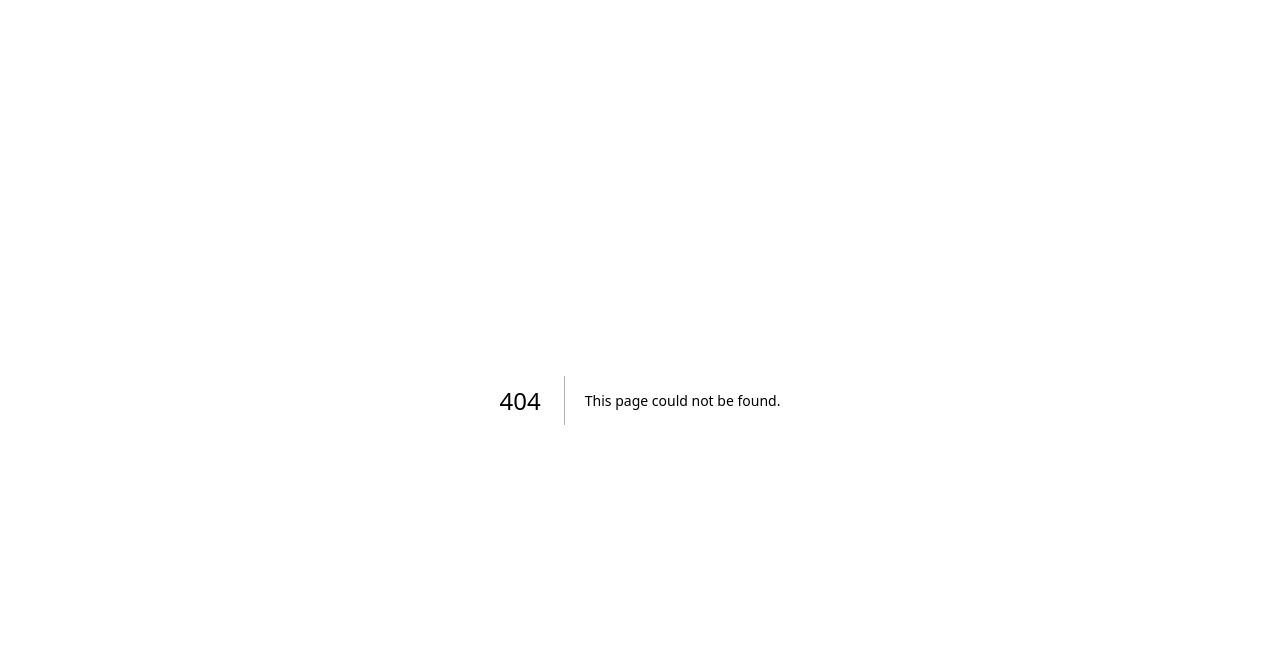
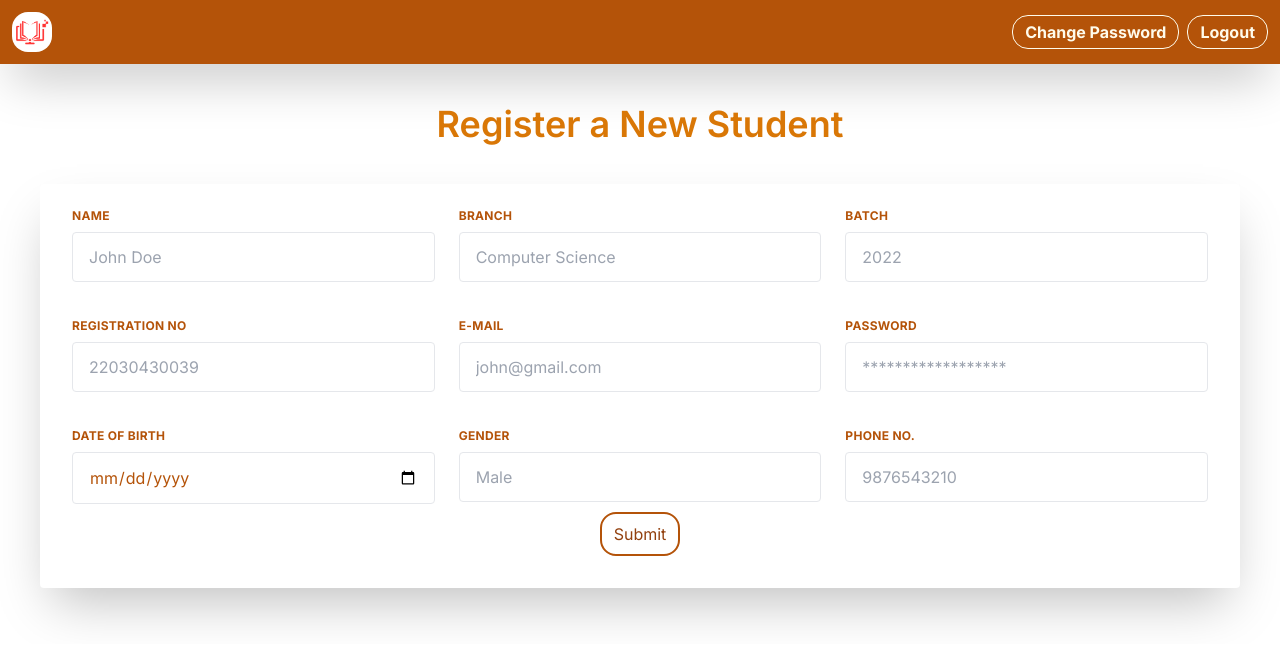
Before and after one commit to Rashika1810/Pustakalay-frontend, a Next.js app in the folder pustakalay/: page /StudentRegister in a window 1280 px wide. Before the commit this address had no page. Shown: the top 662 px of the page. Built offline with nearby package versions, Linux system fonts and the light colour scheme.

Commit message:
admin login and redirection to homepage and logout completed

```diff
--- a/pustakalay/app/AdminLogin/page.jsx
+++ b/pustakalay/app/AdminLogin/page.jsx
@@ -1,31 +1,71 @@
-import React from 'react'
+'use client'
+import React, { useEffect, useState } from 'react'
+import axios from 'axios';
+import { useRouter } from 'next/navigation';
+
+
 
 const page = () => {
+	const { push } = useRouter();
+
+	const [email,setEmail]=useState("");
+	const[password,setPassword]=useState("");
+
+	const handleLogin=async()=>{
+		try {
+			const resp=await axios.post('https://pustakalay-backend.vercel.app/librarian/login',{
+			email,password
+		})
+
+		console.log(resp);
+		if(resp.status==200)
+		{
+			console.log('login successful');
+			localStorage.setItem('user',JSON.stringify(resp.data.data));
+			push('/');
+
+		}
+
+		else
+		console.log('error');
+
+		} catch (error) {
+			console.log("error",error);
+		}
+
+	}
+
+	useEffect(()=>{
+		if(localStorage.getItem('user'))
+		{
+			push('/');
+		}
+	},[])
   return (
     <div className='mt-3'>
-       <h1 class="bg-gradient-to-r from-amber-200 to-amber-600 font-semibold text-transparent text-5xl text-center bg-clip-text">Welcome to Pustakalay</h1>
-<div class="min-h-screen py-6 flex flex-col justify-center sm:py-12">
-	<div class="relative py-3 sm:max-w-xl sm:mx-auto">
+       <h1 className="bg-gradient-to-r from-amber-200 to-amber-600 font-semibold text-transparent text-5xl text-center bg-clip-text">Welcome to Pustakalay</h1>
+<div className="min-h-screen py-6 flex flex-col justify-center sm:py-12">
+	<div className="relative py-3 sm:max-w-xl sm:mx-auto">
 		<div
-			class="absolute inset-0 bg-gradient-to-r from-amber-300 to-amber-600 shadow-lg transform -skew-y-6 sm:skew-y-0 sm:-rotate-6 sm:rounded-3xl">
+			className="absolute inset-0 bg-gradient-to-r from-amber-300 to-amber-600 shadow-lg transform -skew-y-6 sm:skew-y-0 sm:-rotate-6 sm:rounded-3xl">
 		</div>
-		<div class="relative px-4 py-10 bg-white shadow-lg sm:rounded-3xl sm:p-20">
-			<div class="max-w-md mx-auto">
+		<div className="relative px-4 py-10 bg-white shadow-lg sm:rounded-3xl sm:p-20">
+			<div className="max-w-md mx-auto">
 				<div>
-					<h1 class="text-2xl font-semibold text-amber-500">Login Here</h1>
+					<h1 className="text-2xl font-semibold text-amber-500">Login Here</h1>
 				</div>
-				<div class="divide-y divide-amber-200">
-					<div class="py-8 text-base leading-6 space-y-4 text-amber-700 sm:text-lg sm:leading-7">
-						<div class="relative">
-							<input autocomplete="off" id="email" name="email" type="text" class="peer placeholder-transparent h-10 w-full border-b-2 border-amber-300 text-amber-700 focus:outline-none focus:borer-rose-600" placeholder="Email address" />
-							<label for="email" class="absolute left-0 -top-3.5 text-amber-600 text-sm peer-placeholder-shown:text-base peer-placeholder-shown:text-amber-440 peer-placeholder-shown:top-2 transition-all peer-focus:-top-3.5 peer-focus:text-amber-600 peer-focus:text-sm">Email Address</label>
+				<div className="divide-y divide-amber-200">
+					<div className="py-8 text-base leading-6 space-y-4 text-amber-700 sm:text-lg sm:leading-7">
+						<div className="relative">
+							<input id="email" name="email" value={email} onChange={(e)=>setEmail(e.target.value)} type="text" className="peer placeholder-transparent h-10 w-full border-b-2 border-amber-300 text-amber-700 focus:outline-none focus:borer-rose-600" placeholder="Email address" />
+							<label htmlFor="email" className="absolute left-0 -top-3.5 text-amber-600 text-sm peer-placeholder-shown:text-base peer-placeholder-shown:text-amber-440 peer-placeholder-shown:top-2 transition-all peer-focus:-top-3.5 peer-focus:text-amber-600 peer-focus:text-sm">Email Address</label>
 						</div>
-						<div class="relative">
-							<input autocomplete="off" id="password" name="password" type="password" class="peer placeholder-transparent h-10 w-full border-b-2 border-amber-300 text-amber-700 focus:outline-none focus:borer-rose-600" placeholder="Password" />
-							<label for="password" class="absolute left-0 -top-3.5 text-amber-600 text-sm peer-placeholder-shown:text-base peer-placeholder-shown:text-amber-440 peer-placeholder-shown:top-2 transition-all peer-focus:-top-3.5 peer-focus:text-amber-600 peer-focus:text-sm">Password</label>
+						<div className="relative">
+							<input id="password" name="password" value={password} onChange={(e)=>setPassword(e.target.value)} type="password" className="peer placeholder-transparent h-10 w-full border-b-2 border-amber-300 text-amber-700 focus:outline-none focus:borer-rose-600" placeholder="Password" />
+							<label htmlFor="password" className="absolute left-0 -top-3.5 text-amber-600 text-sm peer-placeholder-shown:text-base peer-placeholder-shown:text-amber-440 peer-placeholder-shown:top-2 transition-all peer-focus:-top-3.5 peer-focus:text-amber-600 peer-focus:text-sm">Password</label>
 						</div>
-						<div class="relative">
-							<button class="bg-amber-500 text-white rounded-md px-2 py-1">Login</button>
+						<div className="relative">
+							<button onClick={handleLogin} className="bg-amber-500 text-white rounded-md px-2 py-1">Login</button>
 						</div>
 					</div>
 				</div>
--- /dev/null
+++ b/pustakalay/app/StudentRegister/page.jsx
@@ -0,0 +1,90 @@
+import Navbar from '@/components/Navbar'
+import React from 'react'
+
+const page = () => {
+  return (
+    <div className='w-[100%] h-[85%] overflow-y-scroll no-scrollbar'>
+      <Navbar/>
+    <div className='p-10'>
+        <div className='text-center text-4xl font-semibold text-amber-600 mb-10'>Register a New Student</div>
+        <form>
+
+    <div class="bg-white shadow-2xl rounded px-8 pt-6 pb-8 mb-4 flex flex-col my-2 text-amber-700">
+  <div class="-mx-3 md:flex mb-6">
+    <div class="md:w-1/2 px-3 mb-6 md:mb-0">
+      <label class="block uppercase tracking-wide text-grey-darker text-xs font-bold mb-2" for="grid-name">
+        Name
+      </label>
+      <input class="appearance-none block w-full bg-grey-lighter text-grey-darker border border-red rounded py-3 px-4 mb-3" id="grid-name" type="text" placeholder="John Doe"/>
+
+    </div>
+    <div class="md:w-1/2 px-3">
+      <label class="block uppercase tracking-wide text-grey-darker text-xs font-bold mb-2" for="grid-branch">
+        Branch
+      </label>
+      <input class="appearance-none block w-full bg-grey-lighter text-grey-darker border border-grey-lighter rounded py-3 px-4" id="grid-branch" type="text" placeholder="Computer Science"/>
+    </div>
+    <div class="md:w-1/2 px-3">
+      <label class="block uppercase tracking-wide text-grey-darker text-xs font-bold mb-2" for="grid-batch">
+        Batch
+      </label>
+      <input class="appearance-none block w-full bg-grey-lighter text-grey-darker border border-grey-lighter rounded py-3 px-4" id="grid-batch" type="text" placeholder="2022"/>
+    </div>
+  </div>
+  <div class="-mx-3 md:flex mb-6">
+
+    <div class="md:w-full px-3">
+      <label class="block uppercase tracking-wide text-grey-darker text-xs font-bold mb-2" for="grid-registration-no">
+        Registration No
+      </label>
+      <input class="appearance-none block w-full bg-grey-lighter text-grey-darker border border-grey-lighter rounded py-3 px-4 mb-3" id="grid-registration-no" type="text" placeholder="22030430039"/>
+
+    </div>
+    <div class="md:w-full px-3">
+      <label class="block uppercase tracking-wide text-grey-darker text-xs font-bold mb-2" for="grid-email">
+        E-mail
+      </label>
+      <input class="appearance-none block w-full bg-grey-lighter text-grey-darker border border-grey-lighter rounded py-3 px-4 mb-3" id="grid-email" type="email" placeholder="john@gmail.com"/>
+
+    </div>
+    <div class="md:w-full px-3">
+      <label class="block uppercase tracking-wide text-grey-darker text-xs font-bold mb-2" for="grid-password">
+        Password
+      </label>
+      <input class="appearance-none block w-full bg-grey-lighter text-grey-darker border border-grey-lighter rounded py-3 px-4 mb-3" id="grid-password" type="password" placeholder="******************"/>
+
+    </div>
+  </div>
+  <div class="-mx-3 md:flex mb-2">
+    <div class="md:w-1/2 px-3 mb-6 md:mb-0">
+      <label class="block uppercase tracking-wide text-grey-darker text-xs font-bold mb-2" for="grid-dob">
+        Date of Birth
+      </label>
+      <input class="appearance-none block w-full bg-grey-lighter text-grey-darker border border-grey-lighter rounded py-3 px-4" id="grid-dob" type="date"/>
+    </div>
+    <div class="md:w-1/2 px-3 mb-6 md:mb-0">
+      <label class="block uppercase tracking-wide text-grey-darker text-xs font-bold mb-2" for="grid-gender">
+        Gender
+      </label>
+      <input class="appearance-none block w-full bg-grey-lighter text-grey-darker border border-grey-lighter rounded py-3 px-4" id="grid-gender" type="text" placeholder="Male"/>
+    </div>
+
+    <div class="md:w-1/2 px-3">
+      <label class="block uppercase tracking-wide text-grey-darker text-xs font-bold mb-2" for="grid-phone">
+        Phone No.
+      </label>
+      <input class="appearance-none block w-full bg-grey-lighter text-grey-darker border border-grey-lighter rounded py-3 px-4" id="grid-phone" type="text" placeholder="9876543210"/>
+    </div>
+  </div>
+
+<div className='flex justify-center '>
+    <button type='submit' className='border-2 rounded-2xl p-2 hover:bg-amber-700 hover:text-amber-50 border-amber-700 text-amber-800 text-center w-20'>Submit</button>
+</div>
+</div>
+        </form>
+</div>
+    </div>
+  )
+}
+
+export default page
--- a/pustakalay/app/globals.css
+++ b/pustakalay/app/globals.css
@@ -4,6 +4,18 @@
 @tailwind components;
 @tailwind utilities;
 
+@layer utilities {
+  @variants responsive {
+    .no-scrollbar::-webkit-scrollbar {
+      display: none;
+    }
+    ,
+    no-scrollbar {
+      -ms-overflow-style: none; /* IE and Edge */
+      scrollbar-width: none; /* Firefox */
+    }
+  }
+}
 :root {
   --foreground-rgb: 0, 0, 0;
   --background-start-rgb: 214, 219, 220;
--- a/pustakalay/app/page.js
+++ b/pustakalay/app/page.js
@@ -1,10 +1,16 @@
-import React from "react";
+"use client";
+import React, { useEffect } from "react";
 import Navbar from "../components/Navbar";
-import Background from "@/components/Background";
-import Menu from "@/components/Menu";
 import MenuCard from "@/components/cards/MenuCard";
+import { useRouter } from "next/navigation";
 
 export default function Home() {
+  const { push } = useRouter();
+  useEffect(() => {
+    if (!localStorage.getItem("user")) {
+      push("/AdminLogin");
+    }
+  }, []);
   return (
     <div>
       <Navbar />
--- a/pustakalay/components/Menu.jsx
+++ /dev/null
@@ -1,12 +0,0 @@
-import React from 'react'
-
-const Menu = () => {
-  return (
-    <div>
-
-
-    </div>
-  )
-}
-
-export default Menu
--- a/pustakalay/components/Navbar.jsx
+++ b/pustakalay/components/Navbar.jsx
@@ -1,8 +1,17 @@
+'use client'
 import React from 'react'
+import { useRouter } from 'next/navigation';
+
 
 const Navbar = () => {
+
+  const { push } = useRouter();
+  const handleLogout=()=>{
+    localStorage.removeItem('user');
+    push('/AdminLogin');
+  }
   return (
-    <div>
+    <div className='w-[100%] h-[85%] no-scrollbar'>
 
     <nav className=" bg-amber-700 p-3 flex justify-between items-center shadow-2xl">
     <div className="flex items-center ">
@@ -13,7 +22,7 @@ const Navbar = () => {
       <button className="border font-bold text-amber-50 border-amber-50 px-3 py-1 rounded-2xl cursor-pointer hover:bg-amber-50 hover:text-amber-700 mr-2">
         Change Password
       </button>
-      <button className="border font-bold text-amber-50 border-amber-50 px-3 py-1 rounded-2xl cursor-pointer hover:bg-amber-50 hover:text-amber-700">
+      <button onClick={handleLogout} className="border font-bold text-amber-50 border-amber-50 px-3 py-1 rounded-2xl cursor-pointer hover:bg-amber-50 hover:text-amber-700">
         Logout
       </button>
     </div>
--- a/pustakalay/components/cards/MenuCard.jsx
+++ b/pustakalay/components/cards/MenuCard.jsx
@@ -12,7 +12,7 @@ const MenuCard = () => {
     <div className='flex flex-col gap-14'>
       <div className='flex justify-center gap-8'>
 
-        <Link href="/AdminLogin" className='flex flex-col cursor-pointer border-2 gap-4 bg-amber-600 hover:bg-amber-500 hover:text-white text-amber-50 p-4 justify-center items-center shadow-xl w-56 h-56 rounded-lg'>
+        <Link href="/StudentRegister" className='flex flex-col cursor-pointer border-2 gap-4 bg-amber-600 hover:bg-amber-500 hover:text-white text-amber-50 p-4 justify-center items-center shadow-xl w-56 h-56 rounded-lg'>
           <div>
             <PiStudentBold size={100}/>
             </div>
```
